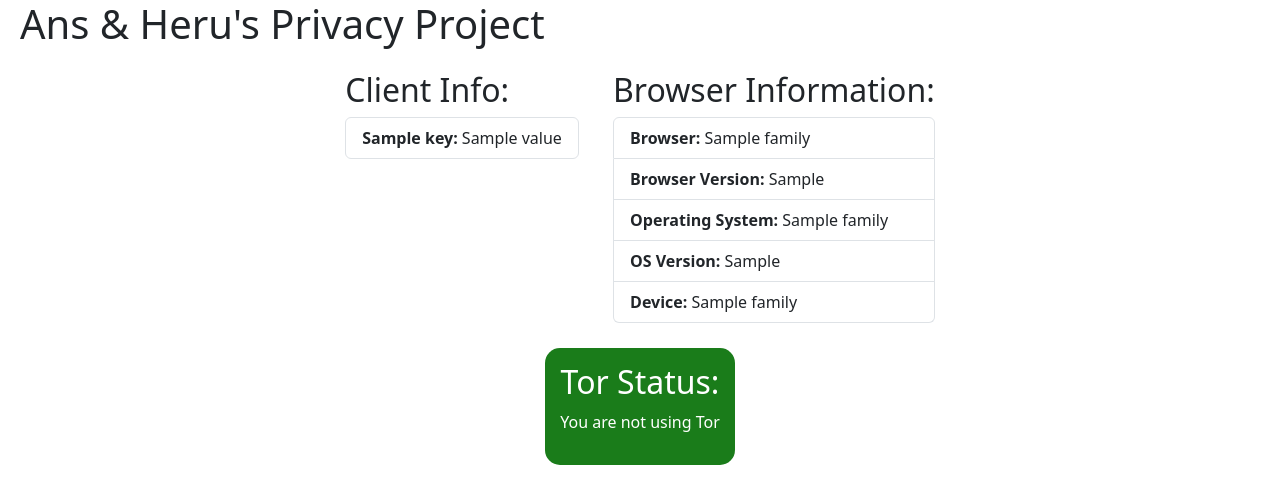
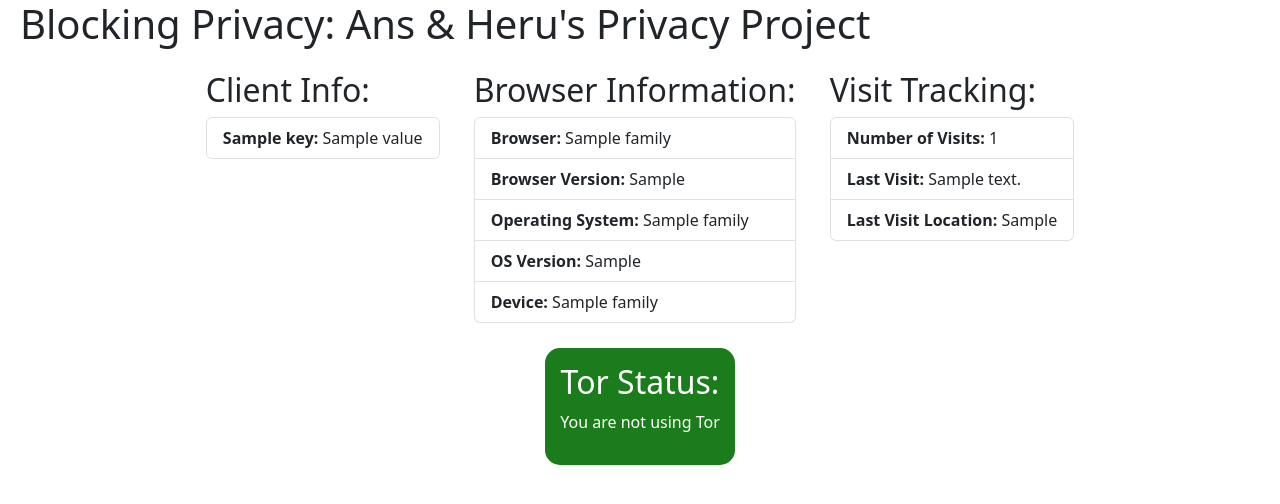
Before and after one commit to HeruAvila/privacy_project, a Django app: template templates/mainapp/index.html in a window 1280 px wide. Shown: the top 504 px of the page. Run offline with Django 5.2, Linux system fonts and the light colour scheme; the template is opened without the code that fills it: most values are stand-ins (such as "Sample title", 1, 10 or a date in 2020); some libraries are stand-ins or nearby versions.

Commit message:
Added cookies date, number of visits and location

```diff
--- a/templates/mainapp/index.html
+++ b/templates/mainapp/index.html
@@ -9,9 +9,13 @@
     <title>Privacy Project</title>
 </head>
 <body style="text-align:center;justify-content:center;align-items:center;">
+
+
     <div style="text-align:left;padding-left:20px">
-        <h1>Ans & Heru's Privacy Project</h1>
+        <h1>Blocking Privacy: Ans & Heru's Privacy Project</h1>
     </div>
+
+
     <div style="text-align:center;justify-content:center;align-items:center">
         <div style="text-align:left; margin:15px;border-radius:15px;max-width:400px;display:inline-block">
             <h2>Client Info:</h2>
@@ -31,7 +35,16 @@
                 <li class="list-group-item"><b>Device:</b> {{ browser_info.device.family }}</li>
             </ul>
         </div>
+        <div style="text-align:left; margin:15px;border-radius:15px;max-width:400px;display:inline-block">
+            <h2>Visit Tracking:</h2>
+            <ul class="list-group list-group-light">
+                <li class="list-group-item"><b>Number of Visits:</b> {{ visit_count }}</li>
+                <li class="list-group-item"><b>Last Visit:</b> {{ last_visit }}</li>
+                <li class="list-group-item"><b>Last Visit Location:</b> {{ last_location }}</li>
+            </ul>
+        </div>
     </div>
+
     <div style="text-align:center;justify-content:center;align-items:center;display:flex">
     {% if tor_in_use %}
     <div style="text-align:center; padding:15px; margin:10px; border-radius:15px;max-width:200px;justify-content:center;align-items:center;background-color:#a82f2f">
@@ -46,5 +59,7 @@
         {% endif %}
         </div></div>
     </div>
+
+
 </body>
 </html>
```
Also changed, not shown: mainapp/views.py (+34 -5 lines).
